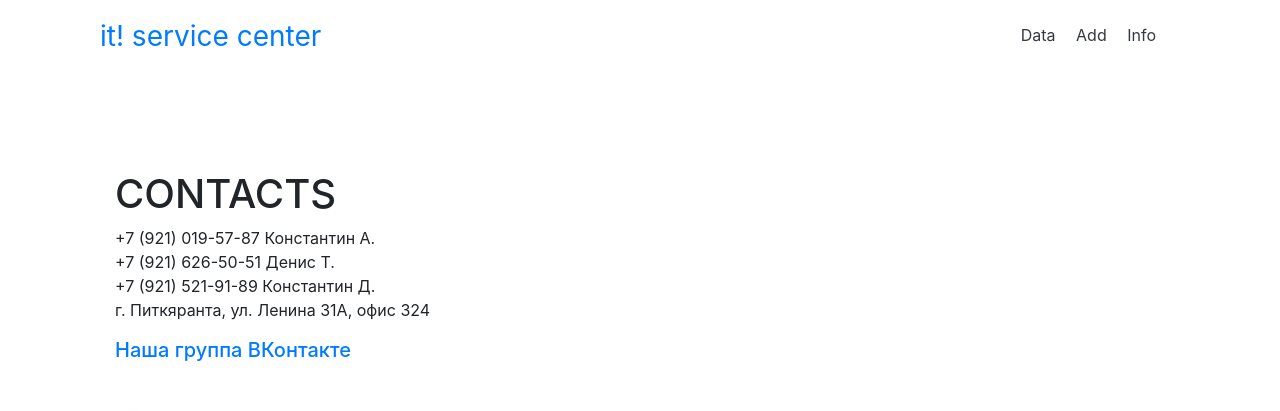
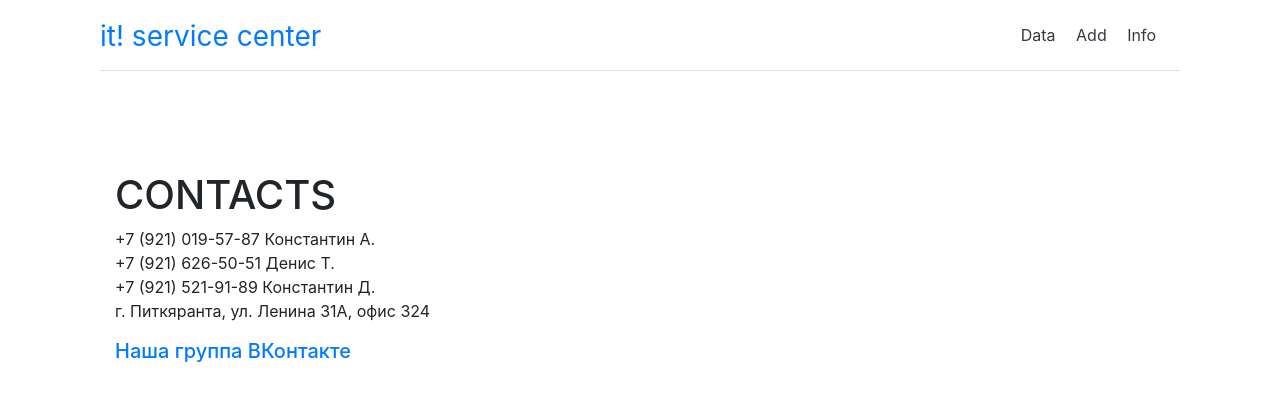
Before and after one commit to Uarsa/blog, a Flask app: page /about in a window 1280 px wide. Shown: the top 411 px of the page. Run offline with Flask 2, Linux system fonts and the light colour scheme; some libraries are stand-ins or nearby versions.

Commit message:
Update base.html

```diff
--- a/templates/base.html
+++ b/templates/base.html
@@ -18,7 +18,7 @@
 
 
 <div class="header_margin">
-  <header class="blog-header py-3 border-bot">
+  <header class="blog-header py-3 border-bottom">
 
     <div class="row flex-nowrap justify-content-between align-items-center">
 
```
